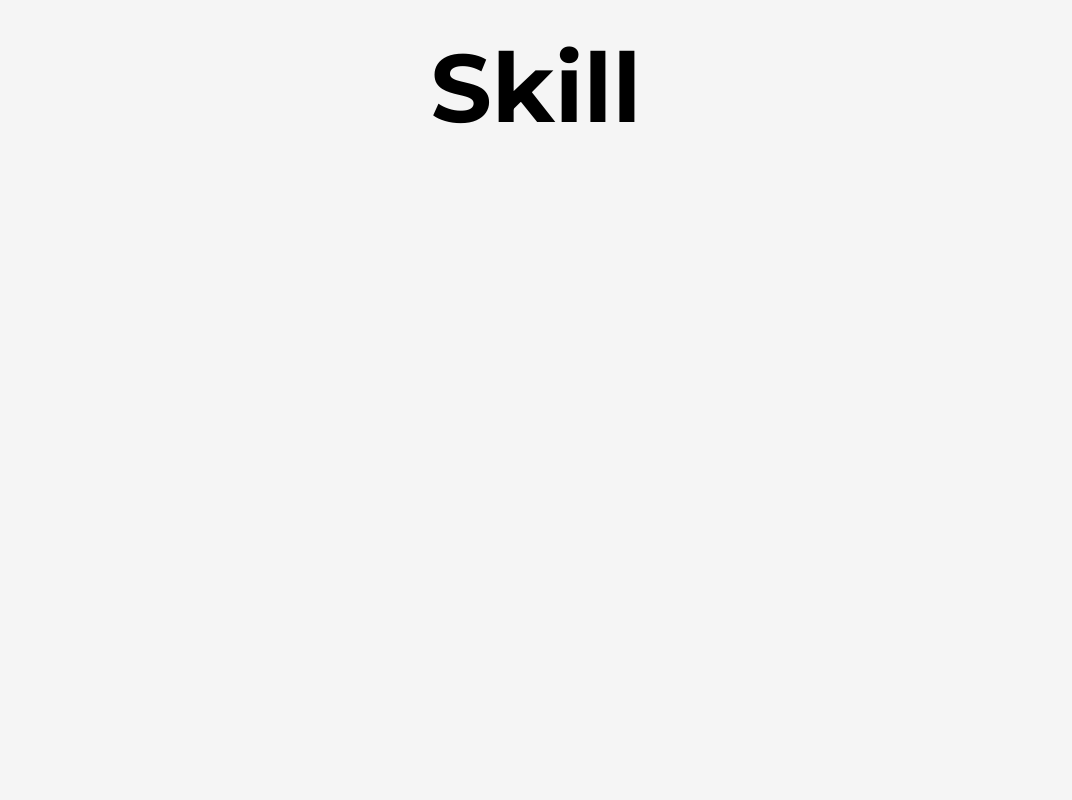
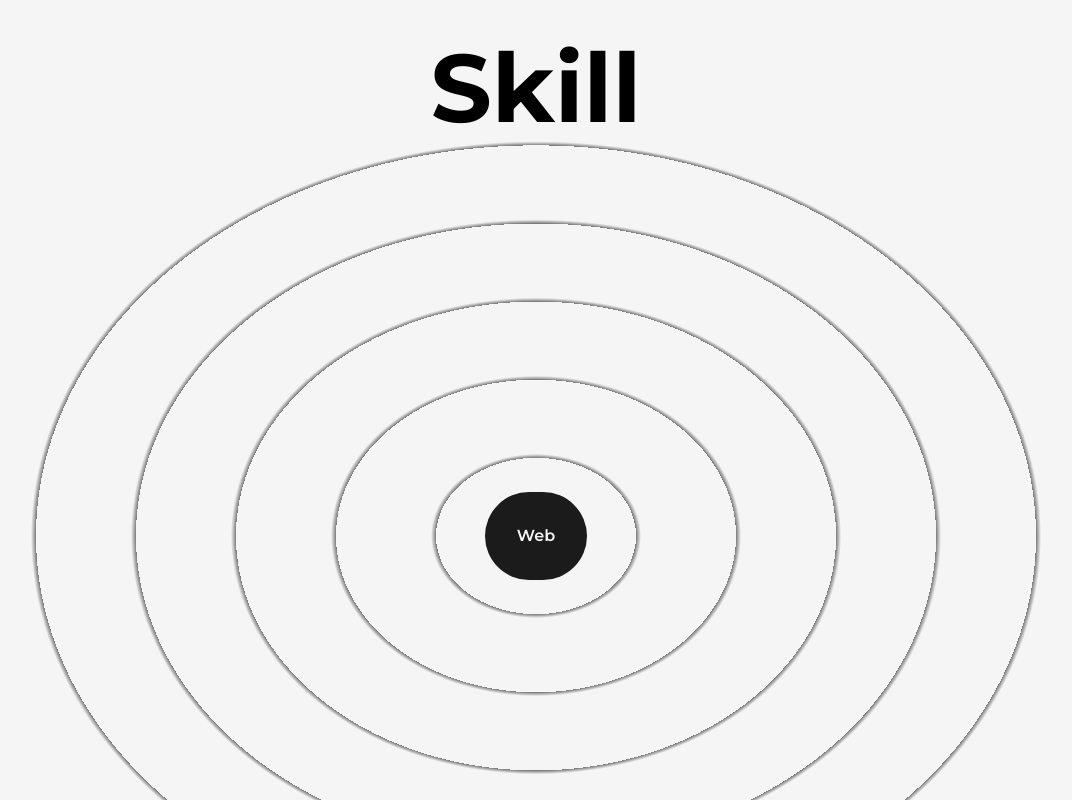
Before and after one commit to fromgopi/gk-portfolio, a Next.js app: page /about in a window 1280 px wide. Shown: the part 1420-2220 px from the top of the page, without its empty margins (104-1176 px from the left). Built offline with nearby package versions, Linux system fonts and the light colour scheme.

Commit message:
adding some components
Signed-off-by: Gopi Krishna M <gopi.muktevi@gmail.com>

```diff
--- a/src/components/Skills.js
+++ b/src/components/Skills.js
@@ -1,11 +1,21 @@
 import React from 'react'
+import { motion } from 'framer-motion';
+
+
 
 const Skills = () => {
     return (
         <>
         <h2 className='font-bold text-8xl mt-64 w-full text-center'>Skill</h2>
-        <div className='w-full h-screen relative flex items-center justify-center rounded-full'>
+        <div className='w-full h-screen relative flex items-center
+            justify-center rounded-full bg-circularLight'>
 
+            <motion.div className='flex items-center justify-center
+                rounded-full font-semibold  bg-dark text-light p-8 shadow-dark cursor-move'
+                whileHover={{scale:1.03}}
+            >
+                    Web
+            </motion.div>
         </div>
         </>
     )
--- a/tailwind.config.js
+++ b/tailwind.config.js
@@ -17,6 +17,9 @@
 				light: "#f5f5f5",
 				primary: "#B63E96", // 240,86,199
 				primaryDark: "#58E6D9", // 80,230,217
+			},
+			backgroundImage: {
+				circularLight: "repeating-radial-gradient(rgba(0,0,0,0.5), #f5f5f5 5px, #f5f5f5 100px)"
 			}
 		},
 	},
```
Lines whose indentation alone changed are shown as unchanged.
